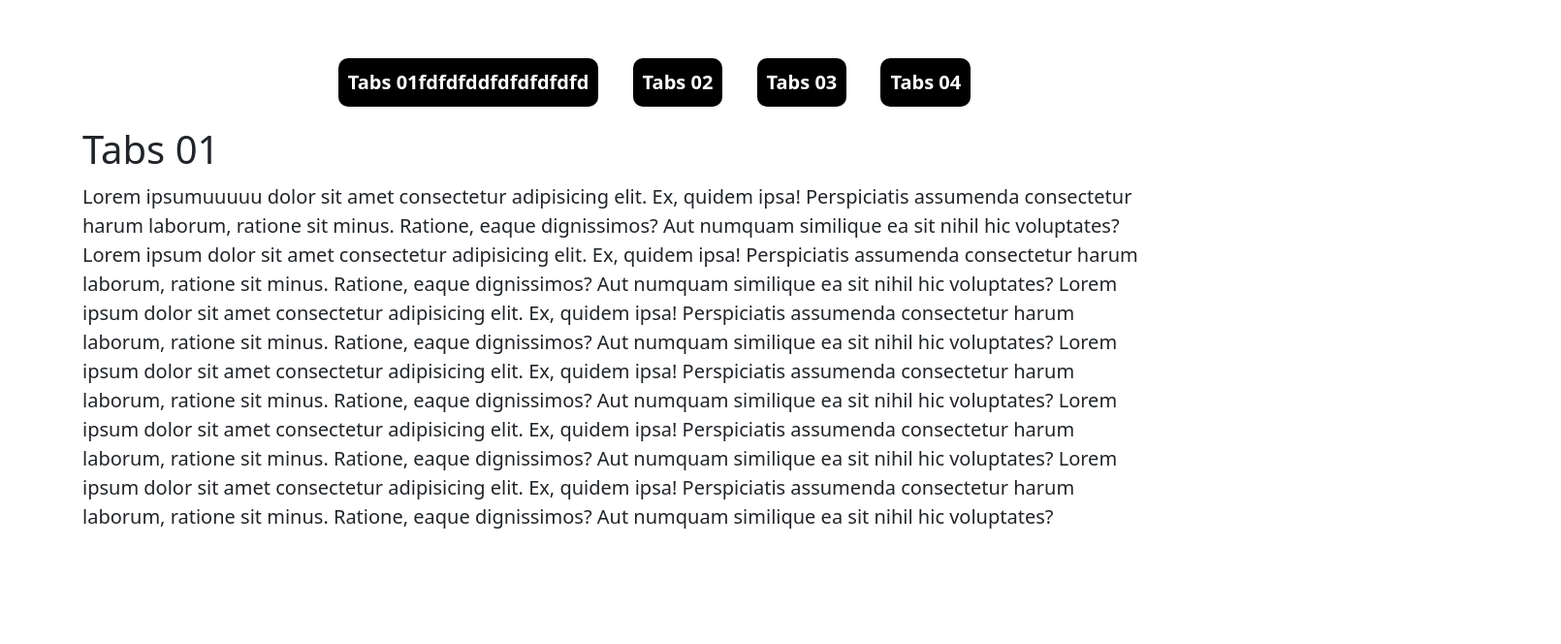
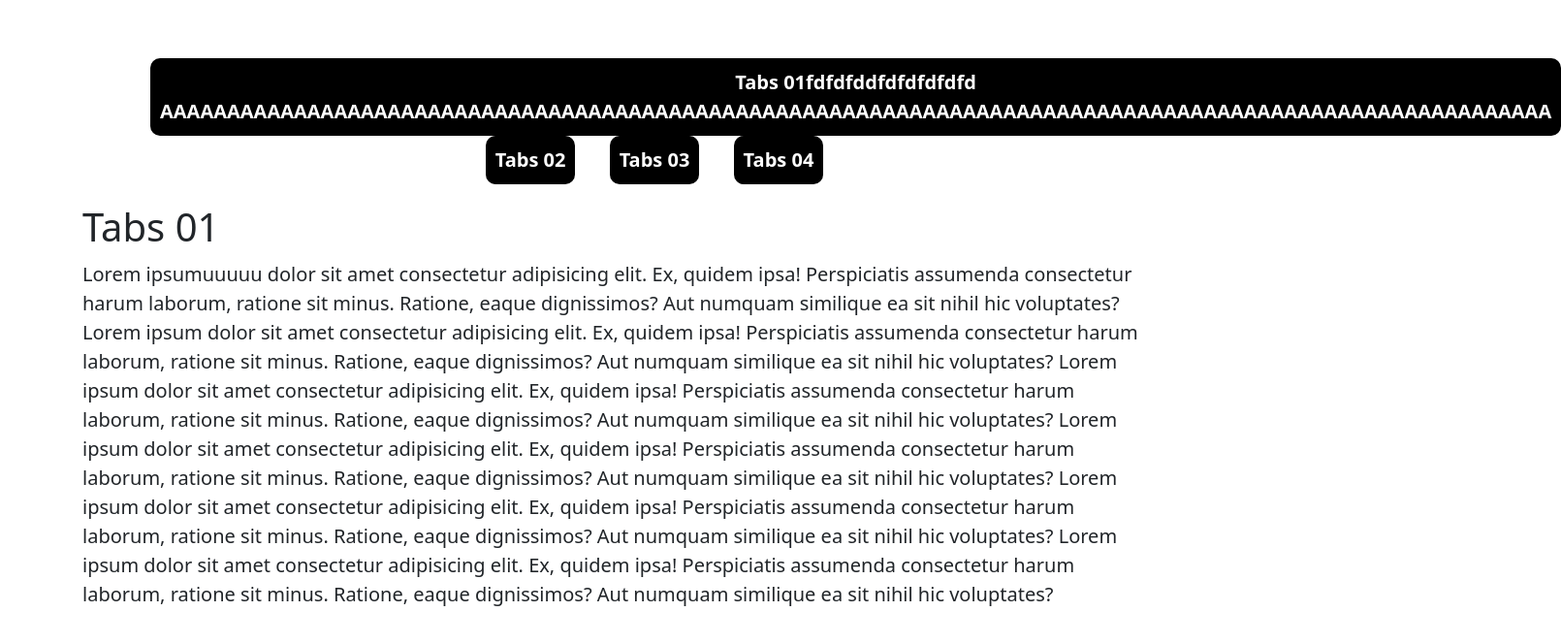
Before and after one commit to rodrigoncruz/Nav-tabs, a plain HTML site: page index.html in a window 1280 px wide. Shown: the whole page at 97% size, 1610 px wide, since content can reach past the window. Drawn offline with nearby package versions, Linux system fonts and the light colour scheme.

Commit message:
LOUCUOOOOOOOOOOOOOOO

```diff
--- a/index.html
+++ b/index.html
@@ -11,7 +11,7 @@
 <body>
     <section class="container">
         <ul class="tab js-tabmenu text-center mt-5">
-            <li>Tabs 01fdfdfddfdfdfdfdfd</li>
+            <li>Tabs 01fdfdfddfdfdfdfdfd AAAAAAAAAAAAAAAAAAAAAAAAAAAAAAAAAAAAAAAAAAAAAAAAAAAAAAAAAAAAAAAAAAAAAAAAAAAAAAAAAAAAAAAAAAAAAAAAAAAAAAAA</li>
             <li>Tabs 02</li>
             <li>Tabs 03</li>
             <li>Tabs 04</li>
```
